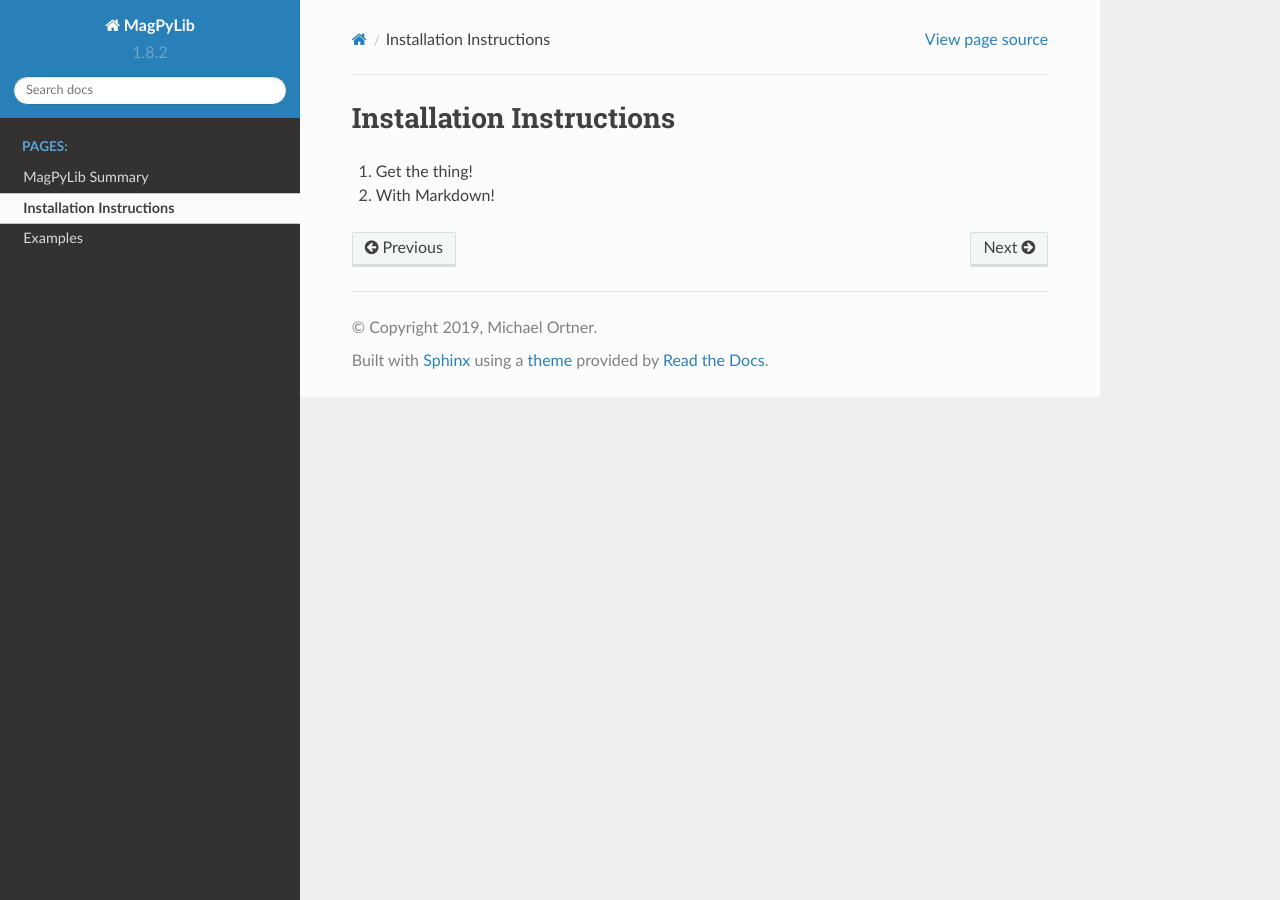
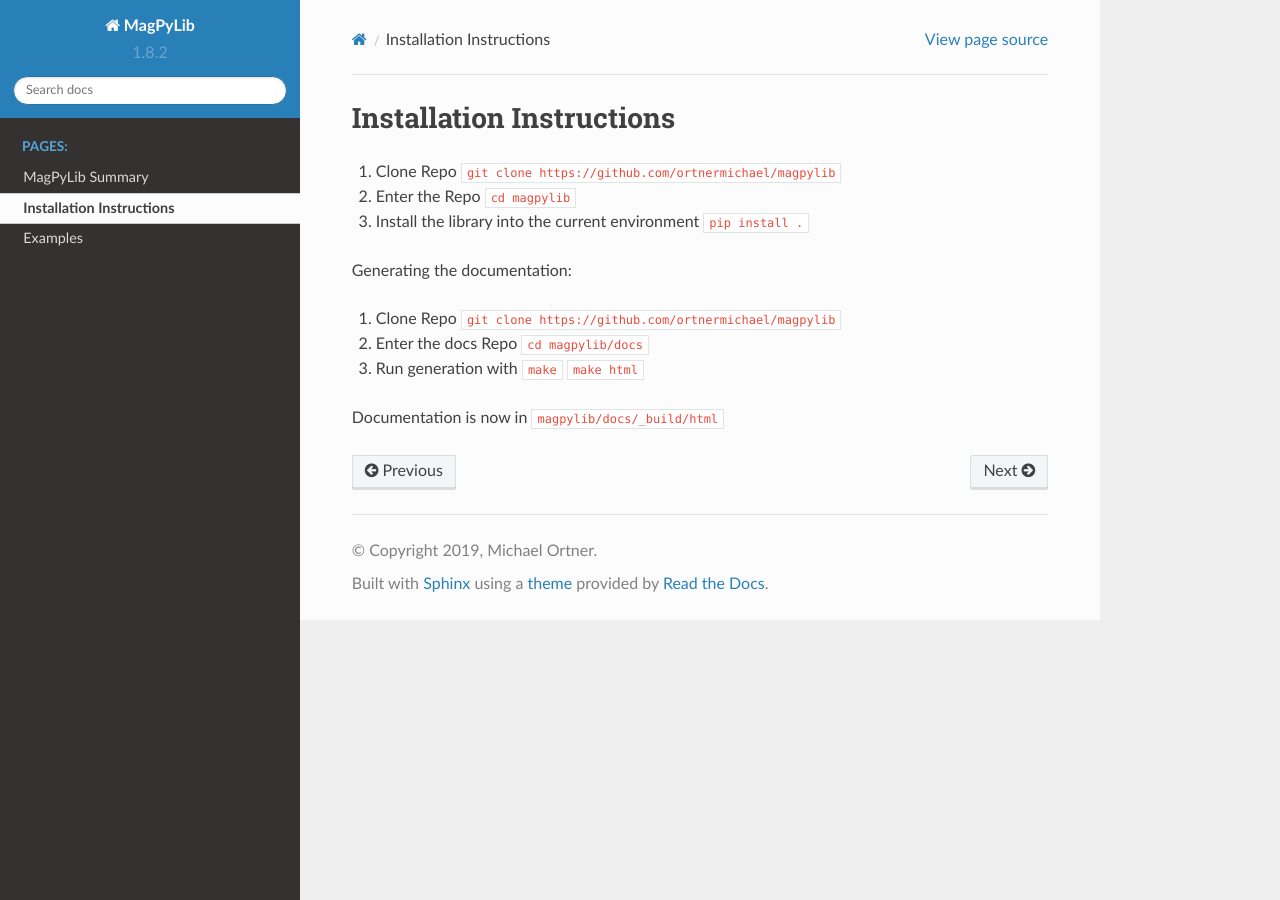
Before and after one commit to magpylib/magpylib, a Sphinx documentation site: the page built from docs/_pages/how2install.md, in a window 1280 px wide. Built offline with Sphinx 7.4.7 and the Read the Docs theme 2.0.0, drawn with Linux system fonts in a browser that asks for light colours; formulas are drawn with MathJax 3; pages that are not in the unit, such as notebooks, are missing from menus; the version number is read from the project's files by our own code.

Commit message:
Add placeholder install instructions in markdown

````diff
--- a/docs/_pages/how2install.md
+++ b/docs/_pages/how2install.md
@@ -1,5 +1,19 @@
 # Installation Instructions
 
 
-1. Get the thing!
-2. With Markdown!
+1. Clone Repo
+    ```git clone https://github.com/ortnermichael/magpylib```
+2. Enter the Repo
+    ```cd magpylib```
+3. Install the library into the current environment
+    ```pip install .```
+
+Generating the documentation:
+1. Clone Repo
+    ```git clone https://github.com/ortnermichael/magpylib```
+2. Enter the docs Repo
+    ```cd magpylib/docs```
+3. Run generation with `make`
+    ```make html```
+
+Documentation is now in `magpylib/docs/_build/html`
````
